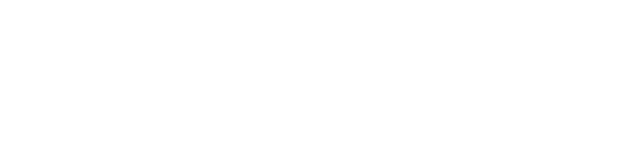
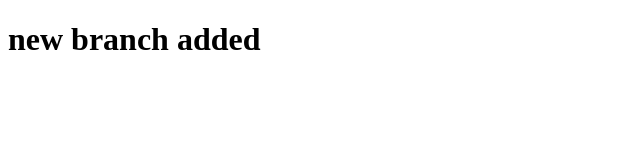
Before and after one commit to Brij247/Git-Remote-tut, a plain HTML site: page RemoteTut/index.html in a window 1280 px wide. Shown: the whole page, without its empty margins (0-640 px from the left). Drawn offline with Linux system fonts and the light colour scheme.

Commit message:
#new branch added #index.html para added

```diff
--- a/RemoteTut/index.html
+++ b/RemoteTut/index.html
@@ -7,6 +7,6 @@
     <title>git tut</title>
 </head>
 <body>
-
+    <h1>new branch added</h1>
 </body>
 </html>
```
